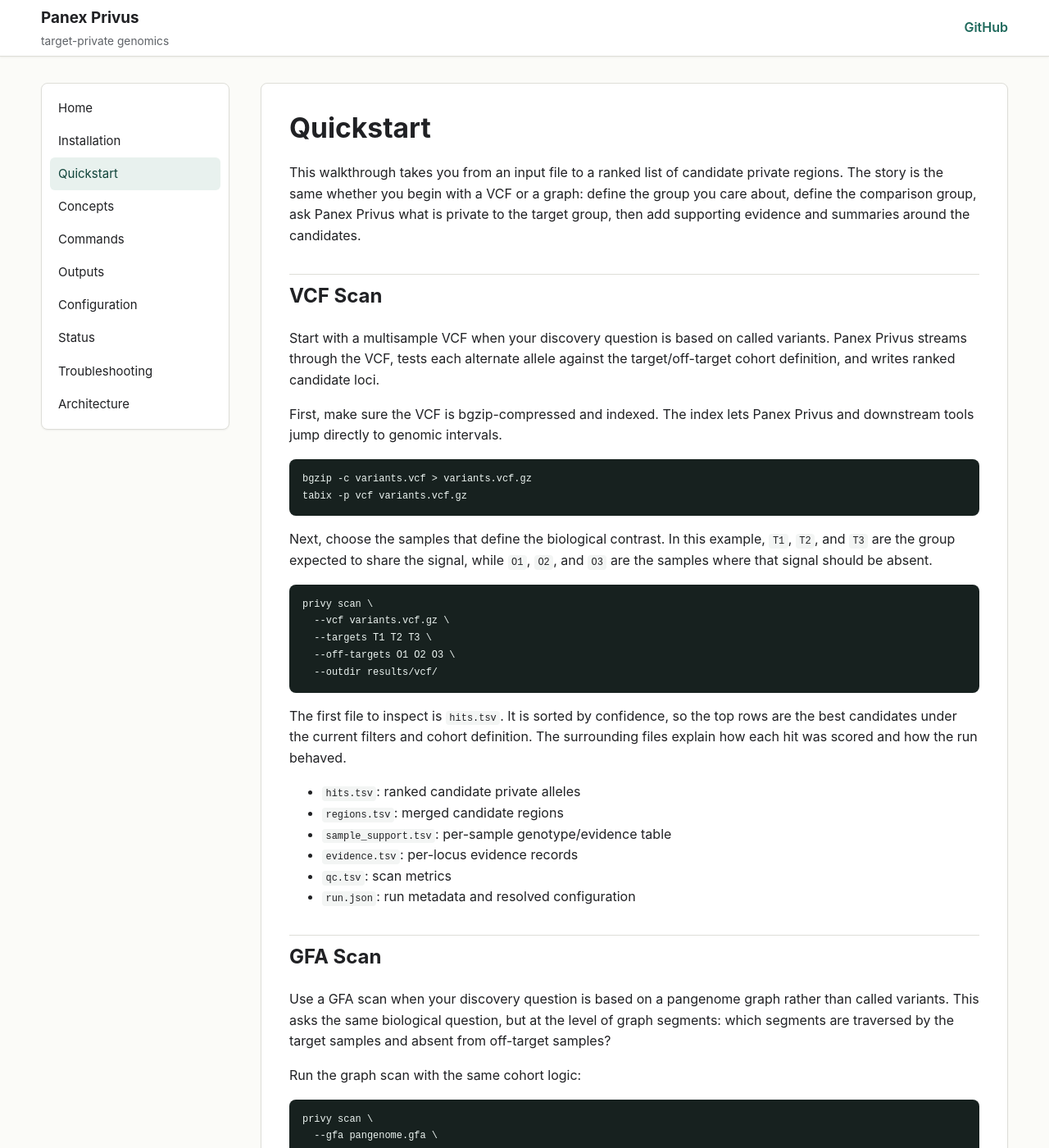
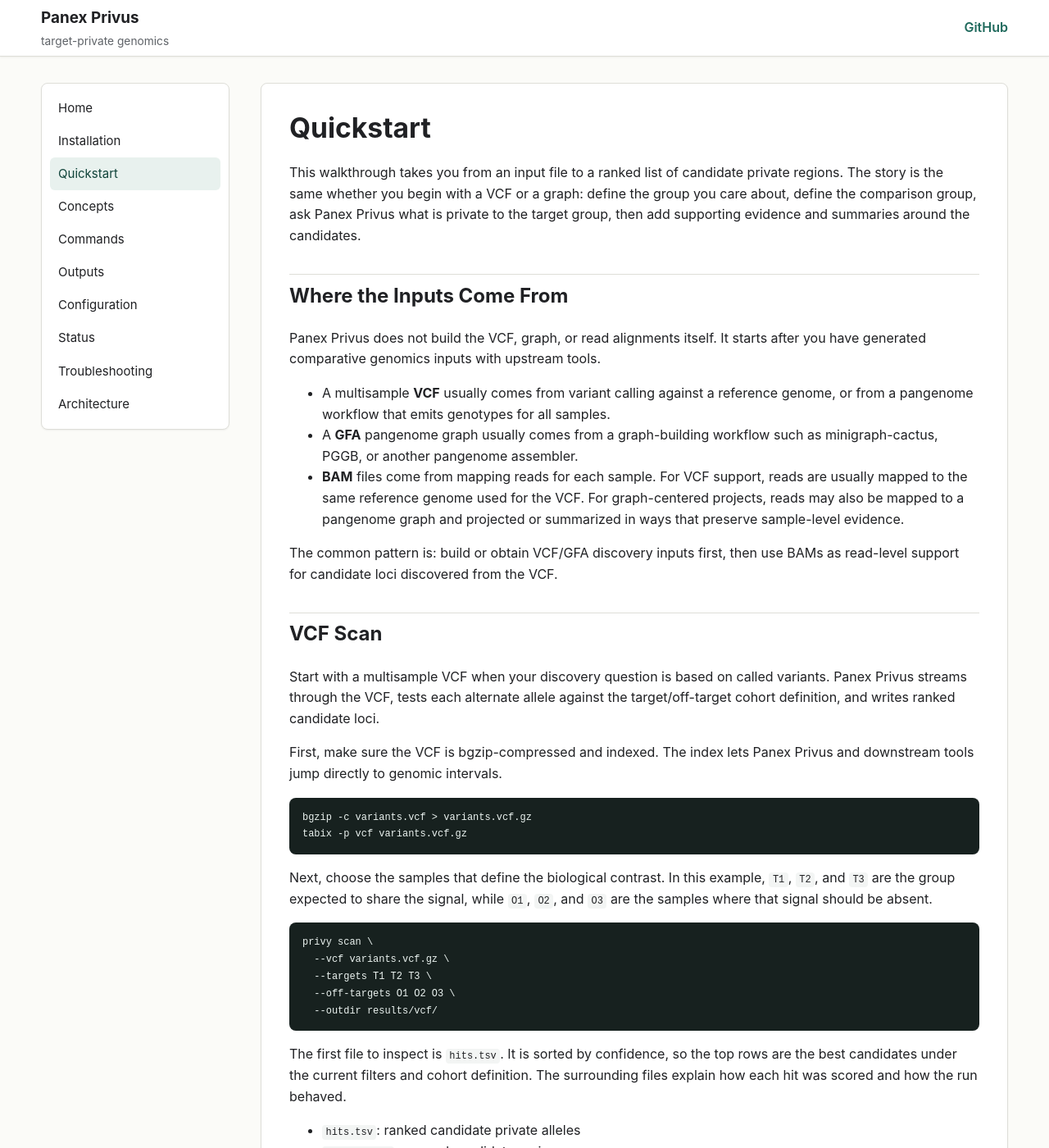
Before and after one commit to USDA-ARS-GBRU/Panex_Privus, a Jekyll site: the page built from docs/quickstart.md, in a window 1280 px wide and 1400 px high. Shown: the whole window at 82% size. Built offline with Jekyll 4.4.1, drawn with Linux system fonts in a browser that asks for light colours; some of the changed text lies outside the part shown.

Commit message:
Clarify quickstart input provenance

````diff
--- a/docs/quickstart.md
+++ b/docs/quickstart.md
@@ -10,6 +10,23 @@
 define the group you care about, define the comparison group, ask Panex Privus
 what is private to the target group, then add supporting evidence and summaries
 around the candidates.
+
+## Where the Inputs Come From
+
+Panex Privus does not build the VCF, graph, or read alignments itself. It starts
+after you have generated comparative genomics inputs with upstream tools.
+
+- A multisample **VCF** usually comes from variant calling against a reference
+  genome, or from a pangenome workflow that emits genotypes for all samples.
+- A **GFA** pangenome graph usually comes from a graph-building workflow such as
+  minigraph-cactus, PGGB, or another pangenome assembler.
+- **BAM** files come from mapping reads for each sample. For VCF support, reads
+  are usually mapped to the same reference genome used for the VCF. For
+  graph-centered projects, reads may also be mapped to a pangenome graph and
+  projected or summarized in ways that preserve sample-level evidence.
+
+The common pattern is: build or obtain VCF/GFA discovery inputs first, then use
+BAMs as read-level support for candidate loci discovered from the VCF.
 
 ## VCF Scan
 
@@ -56,6 +73,10 @@
 graph segments: which segments are traversed by the target samples and absent
 from off-target samples?
 
+Many users will get both a GFA and a genotyped VCF from the same pangenome
+workflow. In the current quickstart, run them as separate scans so each evidence
+source has its own output directory.
+
 Run the graph scan with the same cohort logic:
 
 ```bash
@@ -87,6 +108,13 @@
 samtools sort sample.bam -o sample.sorted.bam
 samtools index sample.sorted.bam
 ```
+
+For short reads, this usually means aligning FASTQ files to the reference genome
+used for the VCF with an aligner such as BWA-MEM2 or minimap2, then sorting and
+indexing the resulting BAM. For long reads, minimap2 is commonly used against a
+reference assembly; graph-based read mapping can also be useful, but the BAM
+support layer currently expects coordinate-sorted BAM files that can be queried
+at the VCF hit coordinates.
 
 For a small number of BAMs, pass repeated `--bam` flags. Panex Privus matches
 BAM files to samples by the BAM header `@RG SM` sample tag. If no `SM` tag is
````
